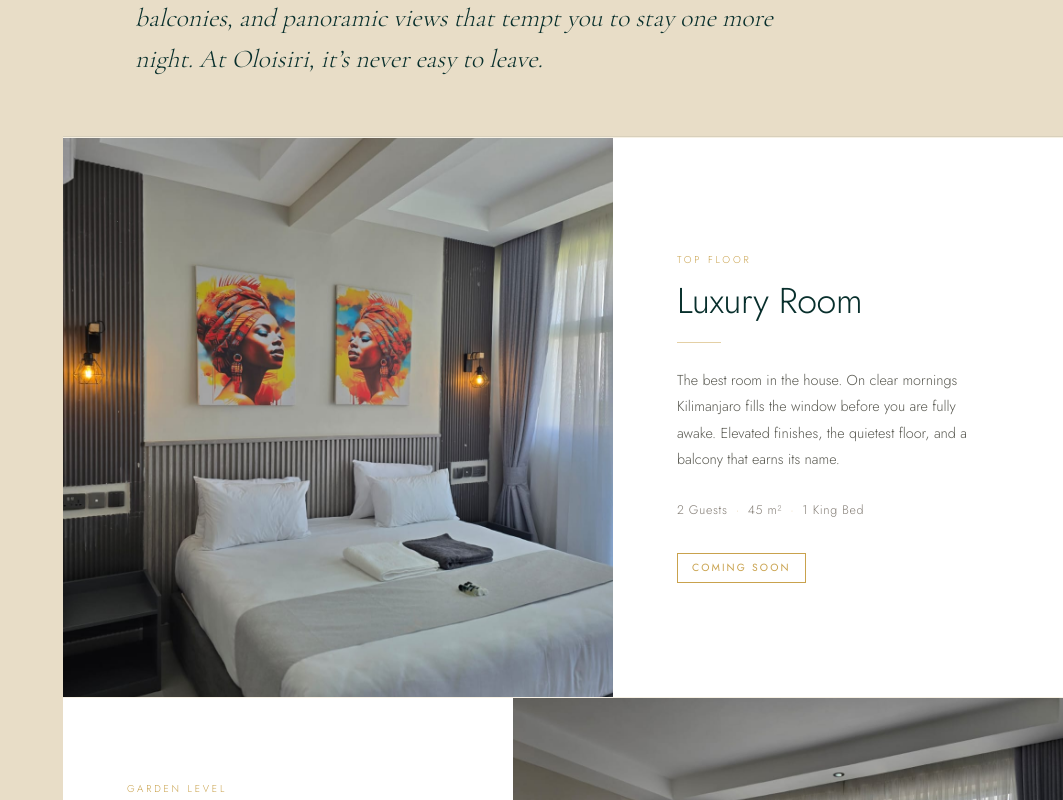
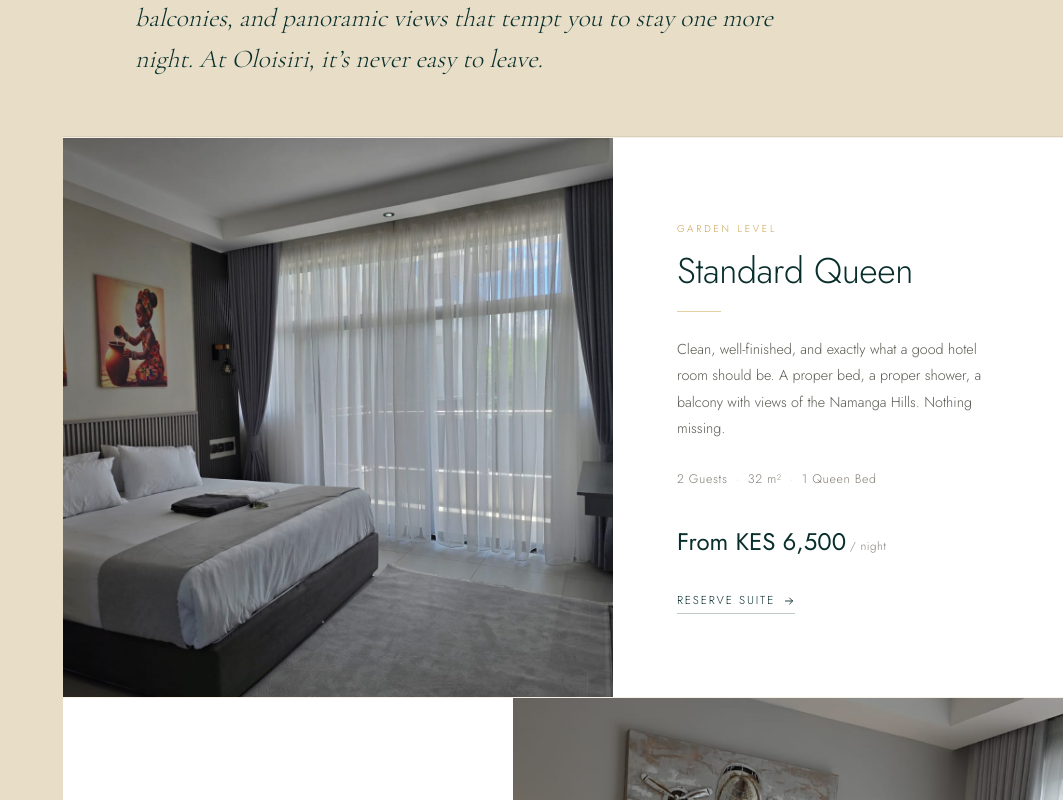
Before and after one commit to JammzyO/Oloisiri-hotel, a Next.js app: page /suites in a window 1280 px wide. Shown: the part 940-1740 px from the top of the page, without its empty margins (217-1280 px from the left). Built offline with nearby package versions, Linux system fonts and the light colour scheme.

Commit message:
Move Coming Soon rooms to bottom of suite listings
Co-Authored-By: Claude Sonnet 4.6 <noreply@anthropic.com>

```diff
--- a/components/suites/SuiteListings.tsx
+++ b/components/suites/SuiteListings.tsx
@@ -95,9 +95,11 @@ export default function SuiteListings() {
         </p>
       </div>
       <section className={styles.detailsSection} aria-label="Room details">
-        {allSuites.map((suite, i) => (
-          <DetailPanel key={suite.slug} suite={suite} index={i} />
-        ))}
+        {[...allSuites]
+          .sort((a, b) => (a.available === false ? 1 : 0) - (b.available === false ? 1 : 0))
+          .map((suite, i) => (
+            <DetailPanel key={suite.slug} suite={suite} index={i} />
+          ))}
       </section>
     </>
   )
```
